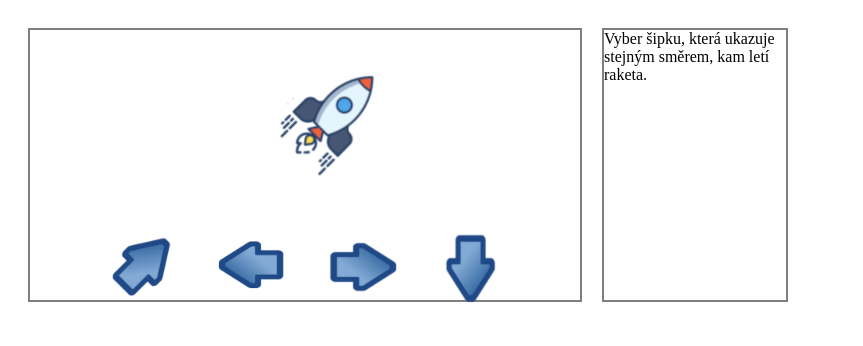
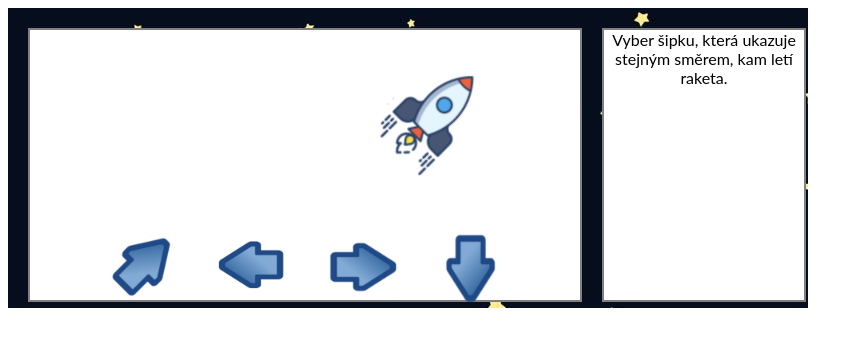
Before and after one commit to DorkaG/bludiste, a Vue app: page /hra2 in a window 1280 px wide. Shown: the top 346 px of the page, without its empty margins (0-863 px from the left). Built offline with nearby package versions, Linux system fonts and the light colour scheme; what vue-js-modal would draw is missing.

Commit message:
lehké stylování

```diff
--- a/src/App.vue
+++ b/src/App.vue
@@ -11,6 +11,53 @@
 
 
 <style>
+
+
+.okno {
+
+    width: 75%;
+    height: 75vh;
+    background-image: url("./../src/assets/images/pozadi3.jpg");
+    font-family: 'Lato', sans-serif;
+    text-align: center;
+}
+
+.palubniDeska {
+    margin: 2% 2% 3% 3%;
+    width: 92%;
+    height: 15vh;
+    background-color: rgb(6, 11, 36);
+    border: 10px double rgb(241, 229, 159);
+}
+
+.pokyny {
+    margin: 3% 3% 1% 3%;
+    width: 20%;
+    height: 45vh;
+    background-color: white;
+    border: 10px double rgb(241, 229, 159);
+}
+
+.hra {
+    margin: 3% 2% 1% 3%;
+    width: 70%;
+    height: 45vh;
+    background-color: white;
+    border: 10px double rgb(241, 229, 159);
+}
+
+.sekce {
+    display: flex;
+}
+
+p{
+    padding: 15px;
+    border-top: 10px double rgb(223, 197, 49);
+
+}
+
+
+
 .body {
 
 }
--- a/src/components/Hra2.vue
+++ b/src/components/Hra2.vue
@@ -1,6 +1,8 @@
 <template>
-    <div class="hraSPokyny-hra2">
-            <div class="hra2">
+    <div class="hraSPokyny-hra2 okno">
+
+            <div class="sekce">
+            <div class="hra2 hra">
                 <div class="vyskakovaci-okno-vyhra-hra2" v-if="vyhra === true">Jupi, sikulka</div>       <!--PRIDAT DO KAZDE HRY-->
                 <div class="vyskakovaci-okno-prohra-hra2" v-if="prohra === true">Zkus to znovu</div>     <!--PRIDAT DO KAZDE HRY -->
 
@@ -20,7 +22,8 @@
 
             </div>
 
-            <div class="pokyny-hra2"> Vyber šipku, která ukazuje stejným směrem, kam letí raketa. </div>
+            <div class="pokyny-hra2 pokyny"> Vyber šipku, která ukazuje stejným směrem, kam letí raketa. </div>
+            </div>
     </div>
 
 </template>
--- a/src/components/SablonaHry.vue
+++ b/src/components/SablonaHry.vue
@@ -33,7 +33,7 @@
         <!-- PRIDAT ELEMENT, NA KTEREM BUDOU PROPS a udalosti KAZDOU HRU -->
 
 
-        <div class="tlacitka border-grey">
+        <div class="tlacitka border-grey palubniDeska">
             <div class="hlavniTlacitka"> </div>
                 <button class="btn btn-red" v-on:click="pryc" v-bind:class="{'btn-grey': vyhra === true}"> pryč </button>
                 <button class="btn btn-yellow" v-on:click="obnov"> obnov </button>
```
